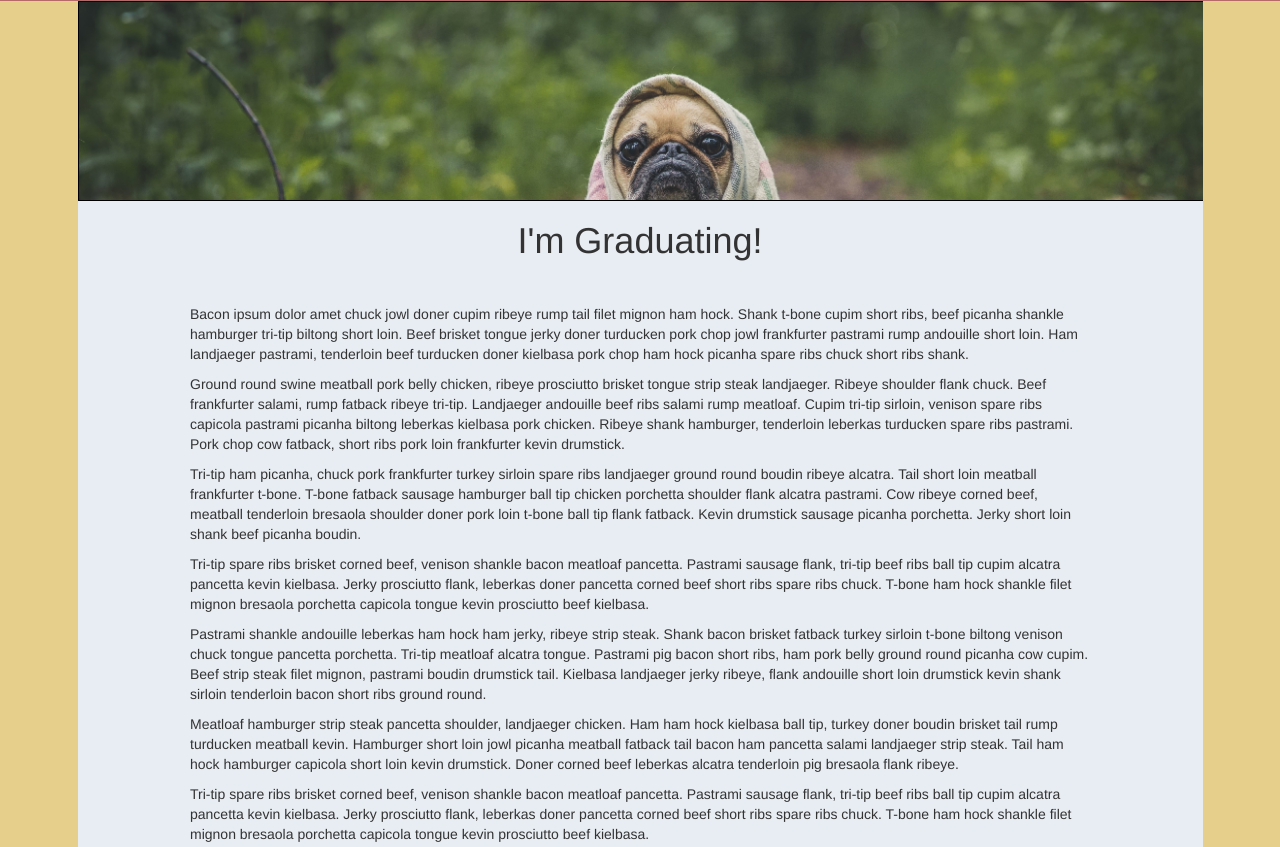
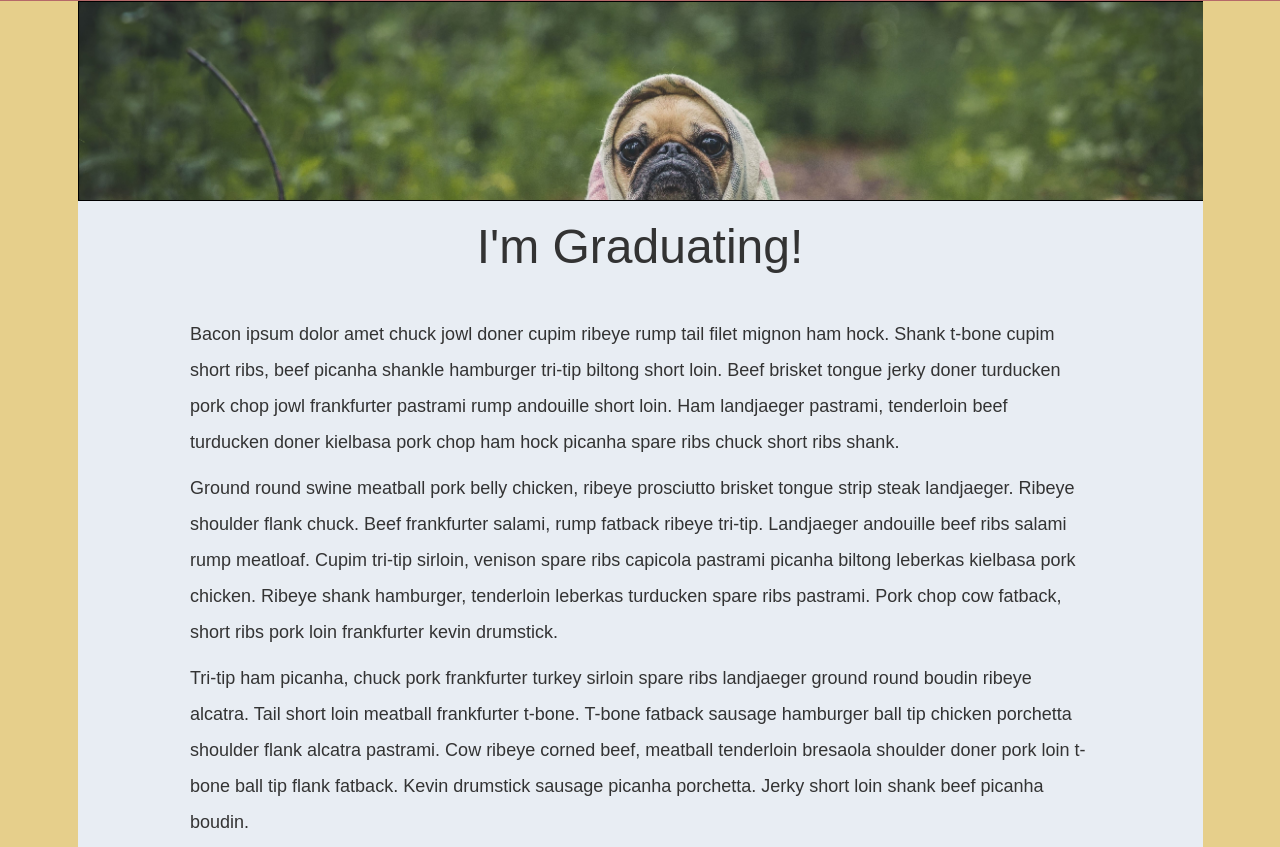
Before and after one commit to bretterism/graduation, a plain HTML site: page index.html in a window 1280 px wide. Shown: the part 799-1646 px from the top of the page. Drawn offline with nearby package versions, Linux system fonts and the light colour scheme.

Commit message:
Added font-styling to content and header-block.

```diff
--- a/style.css
+++ b/style.css
@@ -1,6 +1,11 @@
+@import url(https://fonts.googleapis.com/css?family=Open+Sans:400);
+
 html, body {
 	height: 100%;
 	margin: 0;
+}
+img {
+    width: 100%;
 }
 .color1 {
 	background-color: #b56969;
@@ -35,18 +40,22 @@ html, body {
     overflow-x: hidden;
     overflow-y: scroll;
 }
-img {
-    width: 100%;
-}
 .content {
     position: relative;
     margin: 10%;
+    font-family: 'Hind', sans-serif;
+    font-weight: 400;
+}
+.content > p {
+    font-size: 18px;
+    line-height: 36px;
 }
 .header-block {
-    display: block;
     position: relative;
     text-align: center;
-    height: 5vh;
+    font-family: 'Hind', sans-serif;
+    font-weight: 400;
+    font-size: 48px;
 }
 #push-down {
     min-height: 25vh;
```
